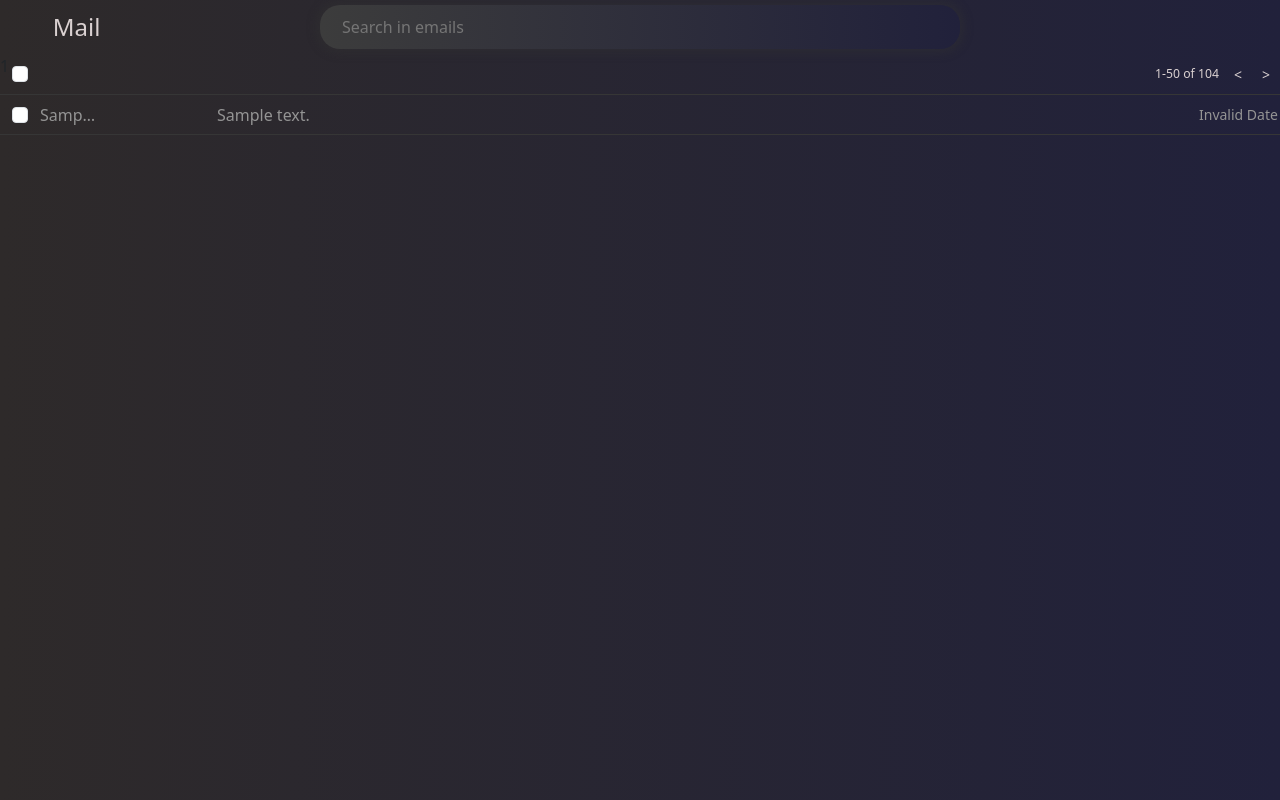
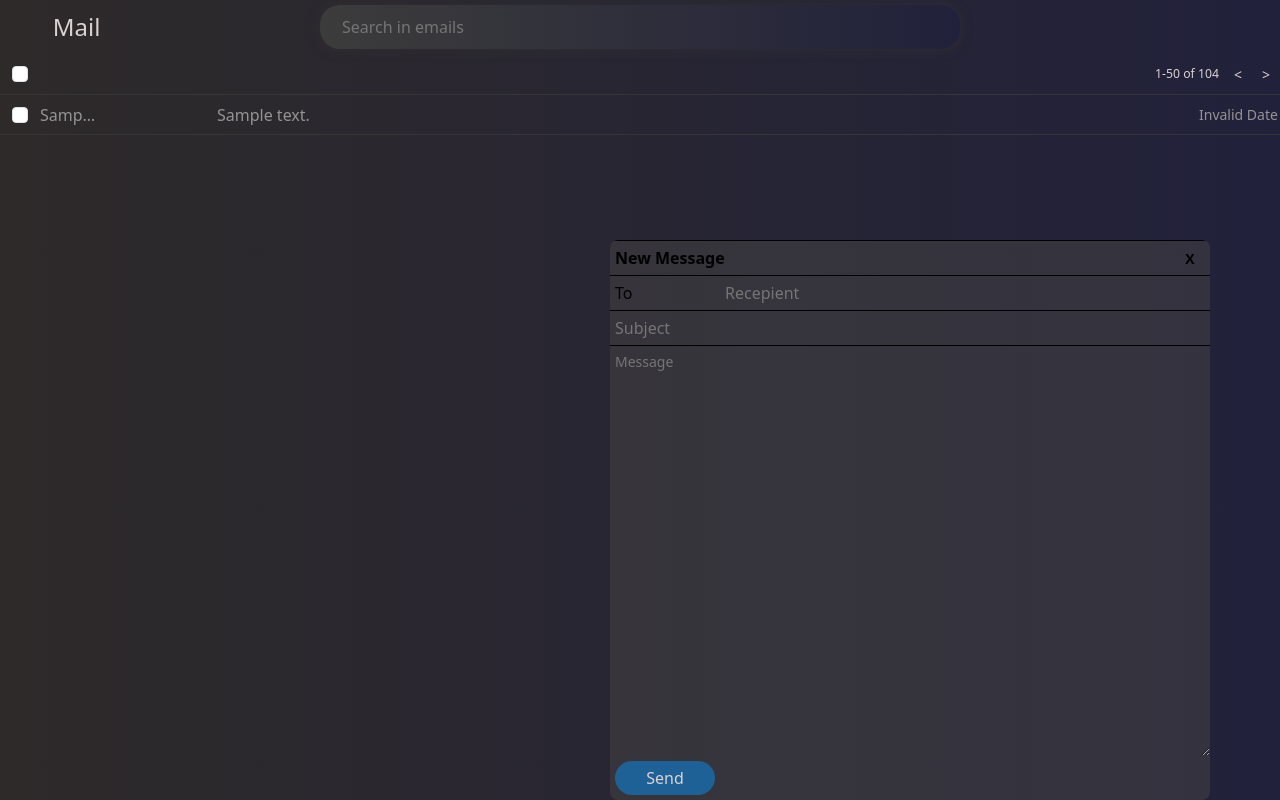
Before and after one commit to HammadAwan424/mail-it, a Flask app: template templates/index.html in a window 1280 px wide. Run offline with Flask 3, Linux system fonts and the light colour scheme; the template is opened without the code that fills it: most values are stand-ins (such as "Sample title", 1, 10 or a date in 2020); some libraries are stand-ins or nearby versions.

Commit message:
HTML, CSS for Compose

```diff
--- a/static/index.css
+++ b/static/index.css
@@ -13,17 +13,30 @@ table {
 .form-check-input {
     margin: 0;
 }
-
 * {
     white-space: nowrap;
+}
+.m0 {
+    margin: 0;
+}
+.uni-btn {
+    border: 2px solid;
+    border-radius: 30px;
+    background-color: rgb(33, 33, 59);
+}
+.f-b {
+    display: flex;
+    height: 100%;
+    align-items: center;
+    justify-content: center;
 }
 .hidden {
     display: none !important;
 }
-
 .black {
     color: rgb(0, 0, 0)
 }
+
 
 .overflow {
     overflow: hidden;
@@ -37,7 +50,7 @@ body {
     grid-template-columns: 100%;
     grid-template-rows: auto 1fr;
 }
-.left {
+.sidebar-desk {
     display: none;
 }
 
@@ -76,16 +89,6 @@ body {
     top: 50%;
     left: 50%;
     transform: translate(-50%, -50%);
-}
-
-.f-b {
-    display: flex;
-    height: 100%;
-    align-items: center;
-    justify-content: center;
-}
-.f-g {
-    gap: 10px
 }
 
 td:has(.bubble-sender) {
@@ -151,7 +154,7 @@ td {
     margin: 15px 15px 0 15px;
     margin-bottom: 0px
 }
-.sidebar {
+.sidebar-mob {
     position: absolute;
     top: 0;
     bottom: 0;
@@ -253,6 +256,81 @@ td {
 
 
 @media screen and (min-width: 768px) {
+    .compose-area {
+        position: absolute;
+        display: grid;
+        background-color: rgba(71, 68, 68, 0.5);
+        grid-template-columns: auto 1fr;
+        grid-template-rows: auto auto auto 1fr auto;
+        border-radius: 8px;
+        height: 70%;
+        width: 600px;
+        right: 70px;
+        bottom: 0;
+        overflow: hidden;
+    }
+    .compose-area>textarea[placeholder="Message"],
+    .compose-area>input[placeholder="Subject"],
+    .compose-area > .ca-menu  {
+        grid-column: 1 / 3;
+    }
+    .compose-area > *:not(button) {
+        background-color: transparent;
+        outline: none;
+        border: none;
+        margin: 0;
+        padding: 5px;
+        position: relative;
+        border-top: 1px solid black;
+    }
+    .compose-area > textarea {
+        white-space: pre-wrap;
+    }
+    .c-cross {
+        position: absolute;
+        display: flex;
+        align-items: center;
+        justify-content: center;
+        width: 20px;
+        height: 20px;
+        right: 10px;
+        top: 50%;
+        transform: translate(0, -50%);
+        cursor: pointer;
+    }
+    .c-cross::before {
+        content: "";
+        position: absolute;
+        border-radius: 50%;
+        top: -25%;
+        left: -25%;
+        height: 150%;
+        width: 150%;
+        background-color: rgb(114, 114, 114);
+        opacity: 0;
+        z-index: -1;
+        transition: all 0.3s;
+    }
+    .c-cross:hover::before {
+        opacity: 1;
+    }
+    .send {
+        background: linear-gradient(90deg, rgb(30, 97, 151), rgb(30, 97, 151));
+        border: none;
+        padding: 5px;
+        margin: 5px;
+        width: 100px;
+        border-radius: 20px;
+    }
+
+    .c-btn {
+        width: 150px;
+        aspect-ratio: 3/1;
+        border-radius: 20px;
+    }
+    .no-desktop {
+        display: none;
+    }
     .search_bar {
         width: 50%;
         min-width: 400px;
@@ -262,10 +340,6 @@ td {
     }
     .search_bar:has(input:focus) {
         border-radius: 20px 20px 0 0;
-    }
-
-    .no-desktop {
-        display: none;
     }
     .icon {
         cursor: pointer;
@@ -302,12 +376,16 @@ td {
     .right {
         overflow: hidden;
     }
-    .left {
+    .sidebar-desk {
         transition: all 0.3s ease;
         display: block;
         background-color: rgba(0, 0, 0, 0.1);
         border-radius: 0 15px 15px 0;
-        width: 0
+        width: 0;
+        overflow: hidden;
+    }
+    .sd-container {
+        margin: 10px;
     }
     .box {
         text-align: center;
--- a/templates/index.html
+++ b/templates/index.html
@@ -39,8 +39,11 @@
                 <p class="dark small p no-desktop">Primary</p>
             </div>
 
-            <div class="left">
-                1
+            <!--Left(2) child of grid-->
+            <div class="sidebar-desk">
+                <div class="sd-container">
+                    <button class="uni-btn c-btn light">Compose</button>
+                </div>
             </div>
 
             <div class="right">
@@ -97,13 +100,36 @@
                         </tr>
                     {%- endfor %}
                 </table>
-                <div class="sidebar no-desktop"></div>
+                <div class="sidebar-mob no-desktop"></div>
+                <div class="compose-area no-mobile">
+                    <div class="ca-menu fw-bold black">
+                        <span class="m0">New Message</span>
+                        <div class="c-cross small">X</div>
+                    </div>
+                    <span class="black">To</span>
+                    <input placeholder="Recepient" class="light" name="receiver" type="text">
+                    <input placeholder="Subject" class="light" type="text" name="subject">
+                    <textarea placeholder="Message" class="small light" name="message"></textarea>
+                    <button class="send light">Send</button>
+                </div>
             </div>
         </div>
     </body>
 
     <script>
         document.addEventListener("DOMContentLoaded", function() {
+            function renderComposePage() {
+                let compose = document.createElement("div")
+                compose.innerHTML = "hello"
+                document.body.appendChild(compose)
+            }
+
+            //Compose page loader
+            let deskSidebar = document.querySelectorAll(".sd-container > *")
+            deskSidebar[0].addEventListener("click", renderComposePage)
+
+
+
             let input = document.querySelector(".search_bar > input")
             input.addEventListener("input", async function() {
                 // let bottom = this.parentNode.querySelector(".search-result")
@@ -171,12 +197,12 @@
 
             /* PC */
             document.querySelector(".basic > .bubble").addEventListener("click", function() {
-                document.querySelector(".left").classList.toggle("animate")
+                document.querySelector(".sidebar-desk").classList.toggle("animate")
             })
 
             // Mobile
             document.querySelector(".search_bar > .bubble-menu").addEventListener("click", function() {
-                let bar = document.querySelector(".sidebar")
+                let bar = document.querySelector(".sidebar-mob")
                 bar.classList.add("sidebar-toggle")
                 window.setTimeout(function() {
                     window.onclick = (pointer) => {
```
Also changed, not shown: templates/profile_color.html (+5 -8 lines).
